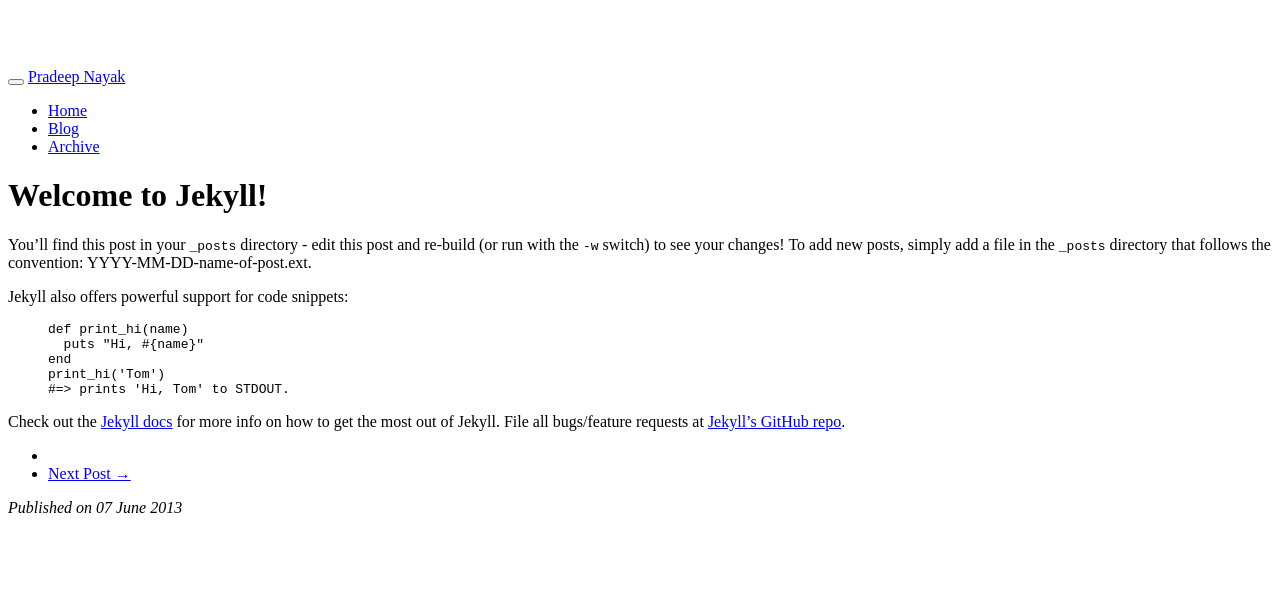
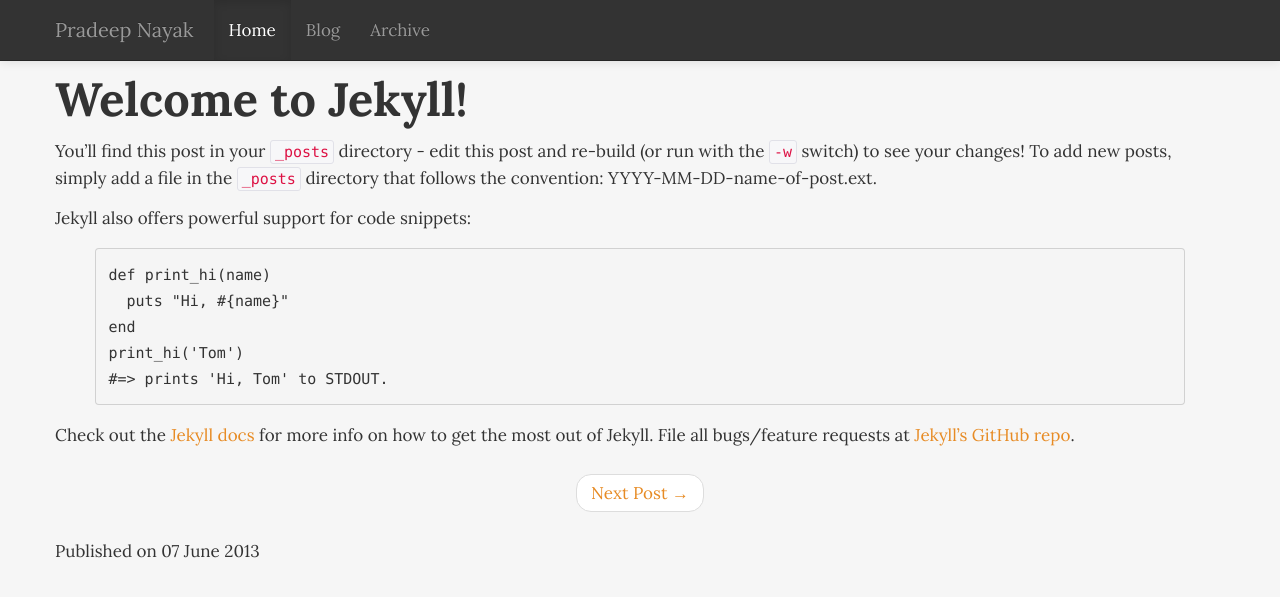
Before and after one commit to pradeep1288/theme-readable.github.io, a Jekyll site: the page built from _posts/2013-06-07-welcome-to-jekyll.markdown, in a window 1280 px wide. Shown: the top 597 px of the page. Built offline with Jekyll 4.4.1, drawn with Linux system fonts in a browser that asks for light colours.

Commit message:
fixed css in post

```diff
--- a/_layouts/post.html
+++ b/_layouts/post.html
@@ -15,25 +15,25 @@
     <link rel="alternate" type="application/atom+xml" href="{{ page.feed }}" title="RSS feed" />
     {% endif %}
     <!-- Le styles -->
-    <link href="css/bootstrap.css" rel="stylesheet">
+    <link href="/css/bootstrap.css" rel="stylesheet">
     <style>
       body {
         padding-top: 60px; /* 60px to make the container go all the way to the bottom of the topbar */
       }
     </style>
-    <link href="css/bootstrap-responsive.css" rel="stylesheet">
+    <link href="/css/bootstrap-responsive.css" rel="stylesheet">
 
     <!-- HTML5 shim, for IE6-8 support of HTML5 elements -->
     <!--[if lt IE 9]>
-      <script src="js/html5shiv.js"></script>
+      <script src="/js/html5shiv.js"></script>
     <![endif]-->
 
     <!-- Fav and touch icons -->
-    <link rel="apple-touch-icon-precomposed" sizes="144x144" href="ico/apple-touch-icon-144-precomposed.png">
-    <link rel="apple-touch-icon-precomposed" sizes="114x114" href="ico/apple-touch-icon-114-precomposed.png">
-      <link rel="apple-touch-icon-precomposed" sizes="72x72" href="ico/apple-touch-icon-72-precomposed.png">
-                    <link rel="apple-touch-icon-precomposed" href="ico/apple-touch-icon-57-precomposed.png">
-                                   <link rel="shortcut icon" href="ico/favicon.png">
+    <link rel="apple-touch-icon-precomposed" sizes="144x144" href="/ico/apple-touch-icon-144-precomposed.png">
+    <link rel="apple-touch-icon-precomposed" sizes="114x114" href="/ico/apple-touch-icon-114-precomposed.png">
+      <link rel="apple-touch-icon-precomposed" sizes="72x72" href="/ico/apple-touch-icon-72-precomposed.png">
+                    <link rel="apple-touch-icon-precomposed" href="/ico/apple-touch-icon-57-precomposed.png">
+                                   <link rel="shortcut icon" href="/ico/favicon.png">
   </head>
 
   <body>
```
